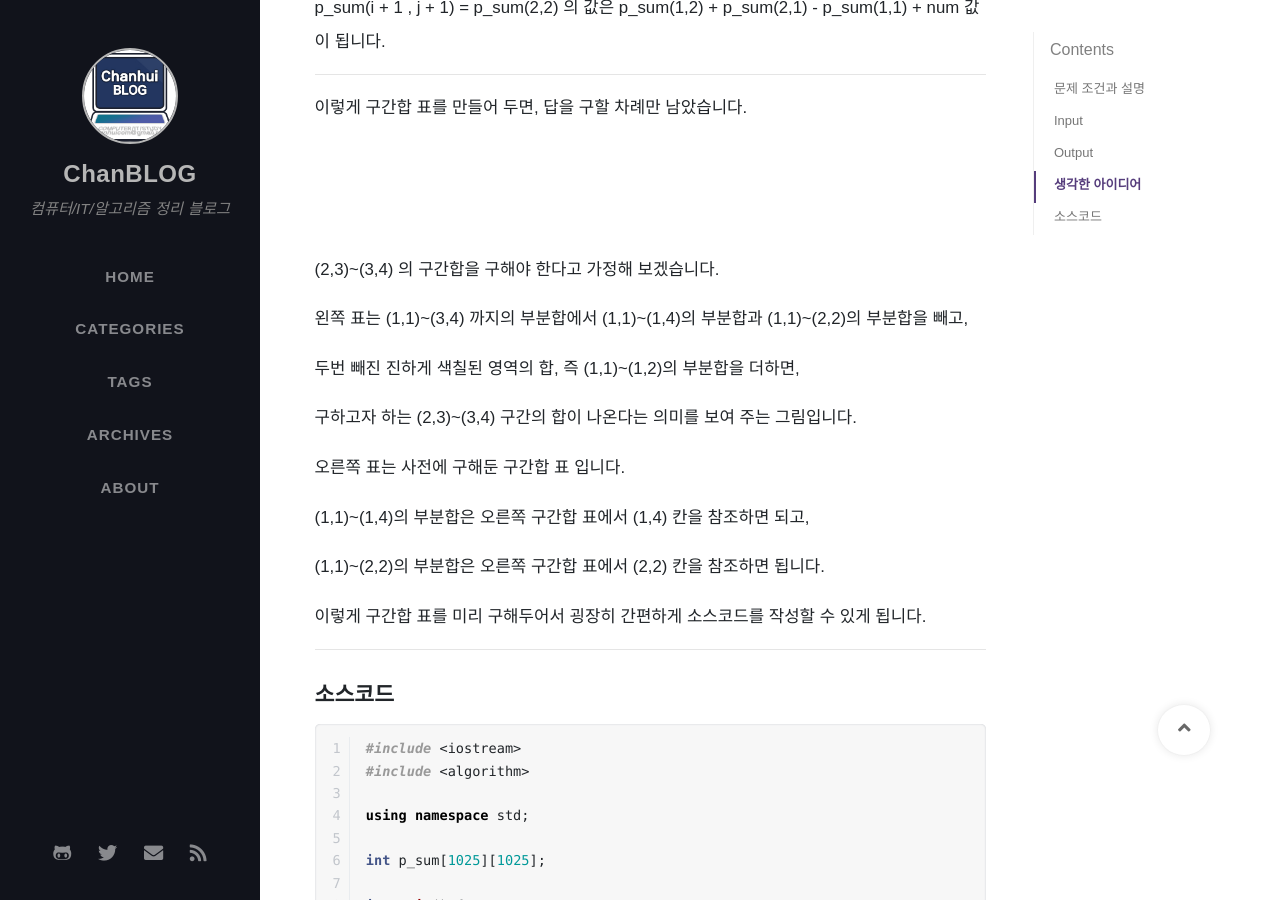
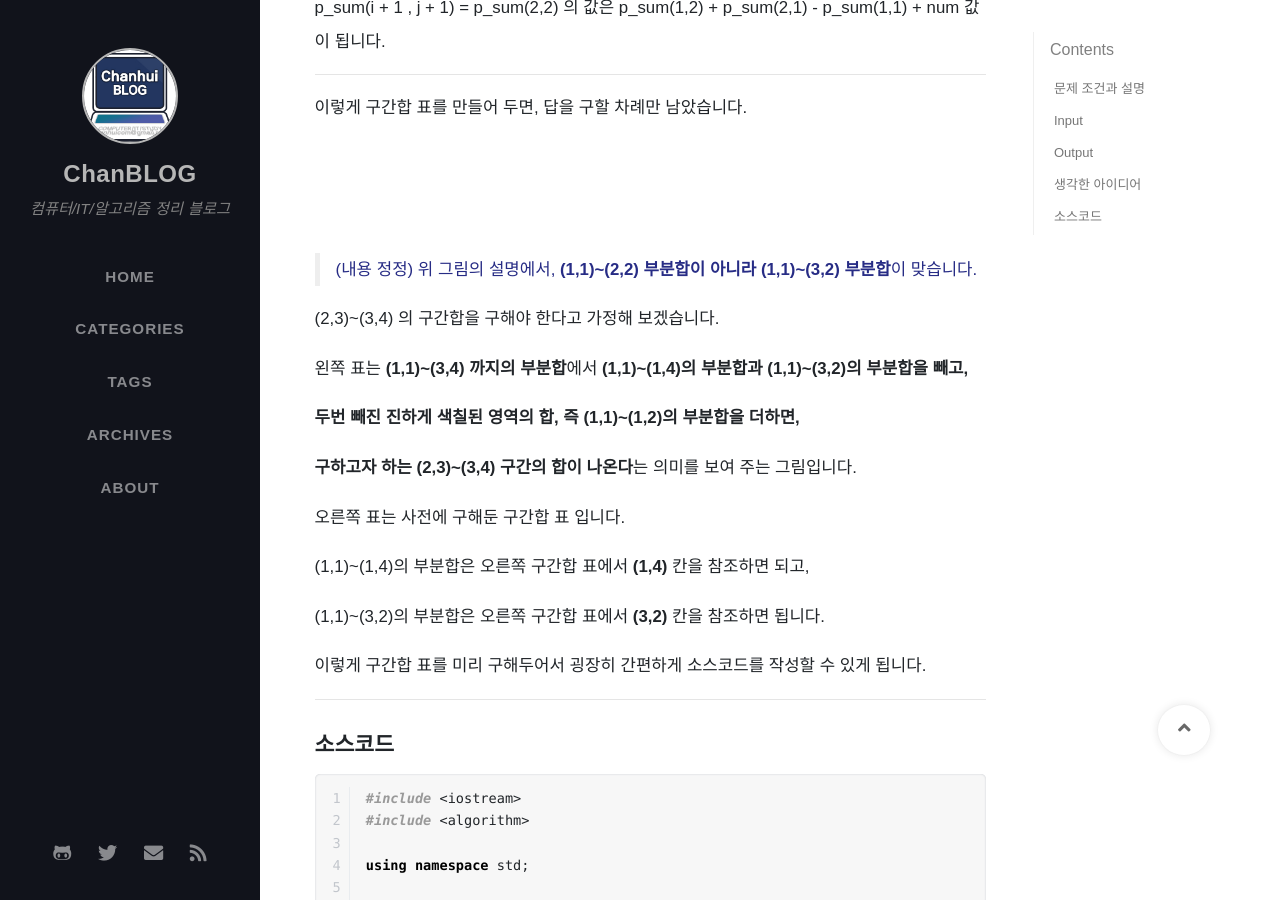
Before and after one commit to ChanhuiSeok/chanhuiseok.github.io, a Jekyll site: the page built from _posts/2020-06-12-baek-19.md, in a window 1280 px wide and 900 px high, scrolled down 3292 px. Built offline with Jekyll 4.4.1, drawn with Linux system fonts in a browser that asks for light colours; nearby versions of some CDN libraries; some web fonts are replaced; comment, search, counter and statistics services are not loaded.

Commit message:
baek19 포스팅 내용 정정

```diff
--- a/_posts/2020-06-12-baek-19.md
+++ b/_posts/2020-06-12-baek-19.md
@@ -125,19 +125,21 @@ p_sum(i + 1 , j + 1) = p_sum(2,2) 의 값은 p_sum(1,2) + p_sum(2,1) - p_sum(1,1
 
 ![](https://i.imgur.com/yfMsjgB.png)
 
+> (내용 정정) 위 그림의 설명에서, **(1,1)~(2,2) 부분합이 아니라** **(1,1)~(3,2) 부분합**이 맞습니다.
+
 (2,3)~(3,4) 의 구간합을 구해야 한다고 가정해 보겠습니다.
 
-왼쪽 표는 (1,1)~(3,4) 까지의 부분합에서 (1,1)~(1,4)의 부분합과 (1,1)~(2,2)의 부분합을 빼고,
+왼쪽 표는 **(1,1)~(3,4) 까지의 부분합**에서 **(1,1)~(1,4)의 부분합과 (1,1)~(3,2)의 부분합을 빼고,**
 
-두번 빼진 진하게 색칠된 영역의 합, 즉 (1,1)~(1,2)의 부분합을 더하면,
+**두번 빼진 진하게 색칠된 영역의 합, 즉 (1,1)~(1,2)의 부분합을 더하면,**
 
-구하고자 하는 (2,3)~(3,4) 구간의 합이 나온다는 의미를 보여 주는 그림입니다.
+**구하고자 하는 (2,3)~(3,4) 구간의 합이 나온다**는 의미를 보여 주는 그림입니다.
 
 오른쪽 표는 사전에 구해둔 구간합 표 입니다.
 
-(1,1)~(1,4)의 부분합은 오른쪽 구간합 표에서 (1,4) 칸을 참조하면 되고,
+(1,1)~(1,4)의 부분합은 오른쪽 구간합 표에서 **(1,4)** 칸을 참조하면 되고,
 
-(1,1)~(2,2)의 부분합은 오른쪽 구간합 표에서 (2,2) 칸을 참조하면 됩니다.
+(1,1)~(3,2)의 부분합은 오른쪽 구간합 표에서 **(3,2)** 칸을 참조하면 됩니다.
 
 이렇게 구간합 표를 미리 구해두어서 굉장히 간편하게 소스코드를 작성할 수 있게 됩니다.
 
```
